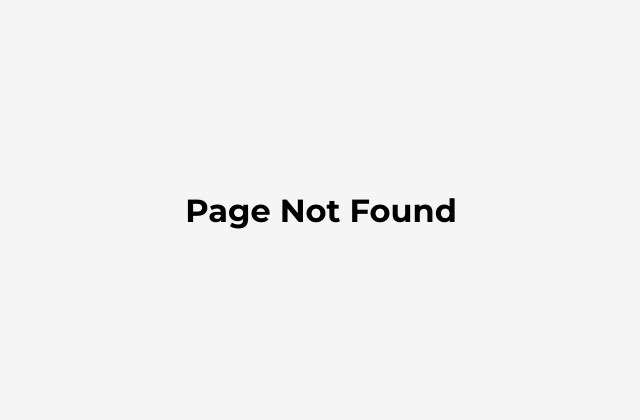
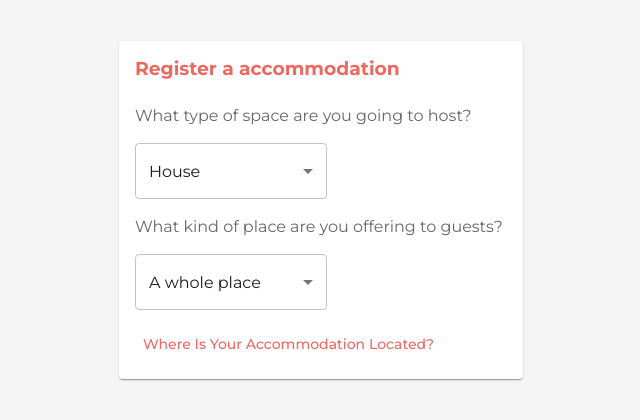
Before and after one commit to arc4dex/OnTrip, a React (Create React App) app: page /registerAccommod in a window 1280 px wide. Before the commit this address had no page. Shown: the part 190-610 px from the top of the page, without its empty margins (319-959 px from the left). Built offline with nearby package versions, Linux system fonts and the light colour scheme.

Commit message:
feat: starting register accommodation form

```diff
--- /dev/null
+++ b/src/components/FormRegisterAccommod/index.jsx
@@ -0,0 +1,84 @@
+import { useForm } from "react-hook-form";
+import * as yup from "yup";
+import { yupResolver } from "@hookform/resolvers/yup";
+
+import { useHistory } from "react-router-dom";
+
+import { StyledPaper, StyledSelect } from "./style";
+import { Button, InputLabel, MenuItem, Select } from "@mui/material";
+import { useState } from "react";
+
+function FormRegisterAccommod() {
+  const [category, setCategory] = useState("House");
+
+  const [kind, setKind] = useState("A whole place");
+
+  const formSchema = yup.object().shape({});
+
+  const {
+    register,
+    handleSubmit,
+    formState: { errors },
+  } = useForm({
+    resolver: yupResolver(formSchema),
+  });
+
+  function onSubmitFunction(data) {
+    console.log(data);
+  }
+
+  const handleChangeCategory = (event) => {
+    setCategory(event.target.value);
+  };
+
+  const handleChangeKind = (event) => {
+    setKind(event.target.value);
+  };
+
+  return (
+    <StyledPaper>
+      <header>
+        <h3>Register a accommodation</h3>
+      </header>
+      <form onSubmit={handleSubmit(onSubmitFunction)}>
+        <InputLabel id="demo-simple-select-label">
+          What type of space are you going to host?
+        </InputLabel>
+        <StyledSelect
+          labelId="demo-simple-select-label"
+          id="demo-simple-select"
+          variant="outlined"
+          value={category}
+          onChange={handleChangeCategory}
+        >
+          <MenuItem value={"House"}>House</MenuItem>
+          <MenuItem value={"Apartment"}>Apartment</MenuItem>
+          <MenuItem value={"Flat"}>Flat</MenuItem>
+          <MenuItem value={"Inn"}>Inn</MenuItem>
+          <MenuItem value={"Boutique Hotel"}>Boutique Hotel</MenuItem>
+        </StyledSelect>
+
+        <InputLabel id="demo-simple-select-label">
+          What kind of place are you offering to guests?
+        </InputLabel>
+        <StyledSelect
+          labelId="demo-simple-select-label"
+          id="demo-simple-select"
+          variant="outlined"
+          value={kind}
+          onChange={handleChangeKind}
+        >
+          <MenuItem value={"A whole place"}>A whole place</MenuItem>
+          <MenuItem value={"A whole room"}>A whole room</MenuItem>
+          <MenuItem value={"A shared room"}>A shared room</MenuItem>
+        </StyledSelect>
+
+        <Button sx={{ textTransform: "capitalize" }}>
+          Where is your accommodation located?
+        </Button>
+      </form>
+    </StyledPaper>
+  );
+}
+
+export default FormRegisterAccommod;
--- /dev/null
+++ b/src/components/FormRegisterAccommod/style.js
@@ -0,0 +1,43 @@
+import styled from "styled-components";
+import * as muiStyles from "@mui/material/styles";
+import { Paper, Select, TextField } from "@mui/material";
+
+export const StyledPaper = muiStyles.styled(Paper)`
+    display: flex;
+    flex-direction: column;
+    padding: 1rem;
+    width: 25.25rem;
+    justify-content: center;
+    align-items: stretch;
+    gap: 1.5rem;
+
+    header {
+        color: #EE685F;
+    }
+
+    form {
+        display: flex;
+        flex-direction: column;
+        justify-content: center;
+        align-items: flex-start;
+        gap: 1rem;
+
+         li {
+            background-color: #3d97b4;
+        }
+
+
+    }
+
+`;
+
+export const StyledSelect = muiStyles.styled(Select)`
+
+    width: 12rem;
+
+    /* .css-1c7vrj5-MuiButtonBase-root-MuiMenuItem-root.Mui-selected {
+         background-color: rgba(61, 151, 180, 0.08);
+
+    } */
+
+`;
--- a/src/pages/RegisterAccommod/index.jsx
+++ b/src/pages/RegisterAccommod/index.jsx
@@ -1,5 +1,11 @@
+import FormRegisterAccommod from "../../components/FormRegisterAccommod";
+
 function RegisterAccommod() {
-  return <h1>Register Accommodation</h1>;
+  return (
+    <>
+      <FormRegisterAccommod />
+    </>
+  );
 }
 
 export default RegisterAccommod;
--- a/src/routes/index.jsx
+++ b/src/routes/index.jsx
@@ -32,7 +32,7 @@ function Routes() {
         <HostDashboard />
       </Route>
 
-      <Route exact path="/registerAccommod/:id">
+      <Route exact path="/registerAccommod">
         <RegisterAccommod />
       </Route>
 
```
Also changed, not shown: 1 other file (tests, documents, lock files or other folders).
